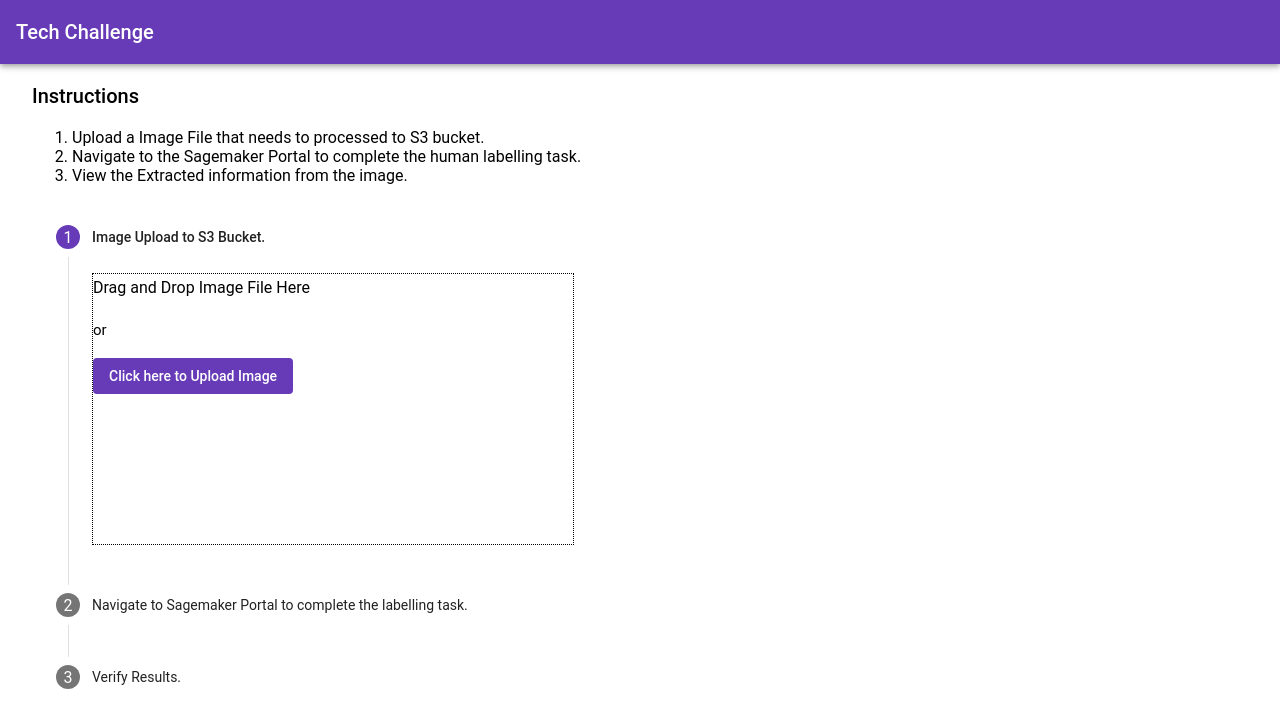
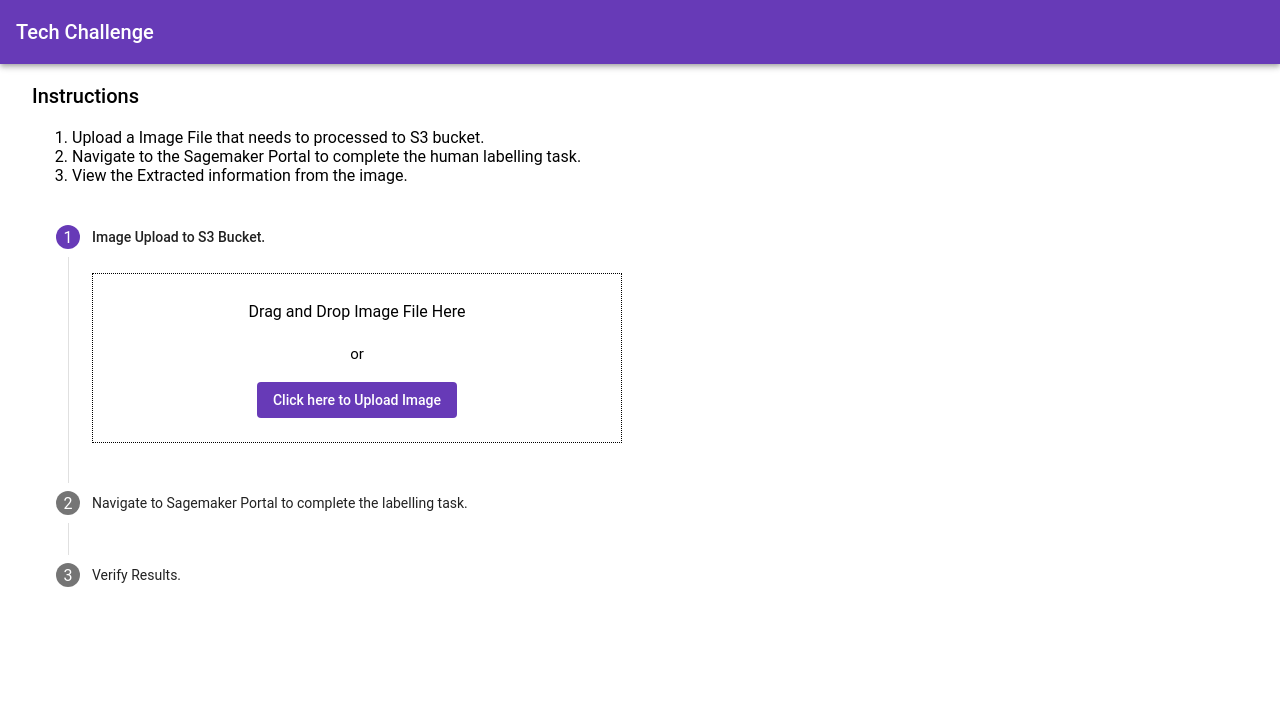
Before and after one commit to gokulsadanandam/techchallenge-capgemini, an Angular app: page / in a window 1280 px wide. Shown: the top 728 px of the page. Built offline with nearby package versions, Linux system fonts and the light colour scheme.

Commit message:
1 binaries uploaded

```diff
--- a/src/app/app.component.css
+++ b/src/app/app.component.css
@@ -13,6 +13,7 @@ p {
 
 .image-uploader {
   max-width: 480px;
-  min-height: 270px;
+  padding: 1.5rem;
   border: 1px dotted;
+  text-align: center;
 }
--- a/src/app/app.component.html
+++ b/src/app/app.component.html
@@ -22,7 +22,7 @@
 			<ng-template matStepLabel>
 				Image Upload to S3 Bucket.
 			</ng-template>
-			<div class="image-uploader" cdkDrop>
+			<div class="image-uploader" (ondrop)="drop(event)" (ondragover)="allowDrop(event)">
 				<div class="mat-h3">Drag and Drop Image File Here</div>
 				<div class="mat-h4">or</div>
 				<button mat-flat-button color="primary">Click here to Upload Image</button>
--- a/src/app/app.component.ts
+++ b/src/app/app.component.ts
@@ -1,11 +1,25 @@
-import { Component } from '@angular/core';
-import {MatSelectModule} from '@angular/material/select';
+import { Component } from "@angular/core";
+import { MatSelectModule } from "@angular/material/select";
 
 @Component({
-  selector: 'my-app',
-  templateUrl: './app.component.html',
-  styleUrls: [ './app.component.css' ]
+  selector: "my-app",
+  templateUrl: "./app.component.html",
+  styleUrls: ["./app.component.css"]
 })
-export class AppComponent  {
-  name = 'Angular';
+export class AppComponent {
+  name = "TechChallenge";
+
+  drop(e) {
+    e.preventDefault();
+    console.log("dropped!");
+  }
+
+  allowDrop(ev) {
+    console.log("hey");
+    ev.preventDefault();
+  }
+
+  drag(ev) {
+    ev.dataTransfer.setData("text", ev.target.id);
+  }
 }
--- a/src/app/app.module.ts
+++ b/src/app/app.module.ts
@@ -41,6 +41,7 @@ import { MatToolbarModule } from "@angular/material/toolbar";
 import { MatTooltipModule } from "@angular/material/tooltip";
 import { MatTreeModule } from "@angular/material/tree";
 import { MAT_FORM_FIELD_DEFAULT_OPTIONS } from "@angular/material/form-field";
+import { DragDropModule } from "@angular/cdk/drag-drop";
 
 @NgModule({
   declarations: [AppComponent],
@@ -91,7 +92,8 @@ import { MAT_FORM_FIELD_DEFAULT_OPTIONS } from "@angular/material/form-field";
     MatTooltipModule,
     MatTreeModule,
     PortalModule,
-    ScrollingModule
+    ScrollingModule,
+    DragDropModule
   ]
 })
 export class AppModule {}
```
Also changed, not shown: Asset 5-100.jpg (added).
